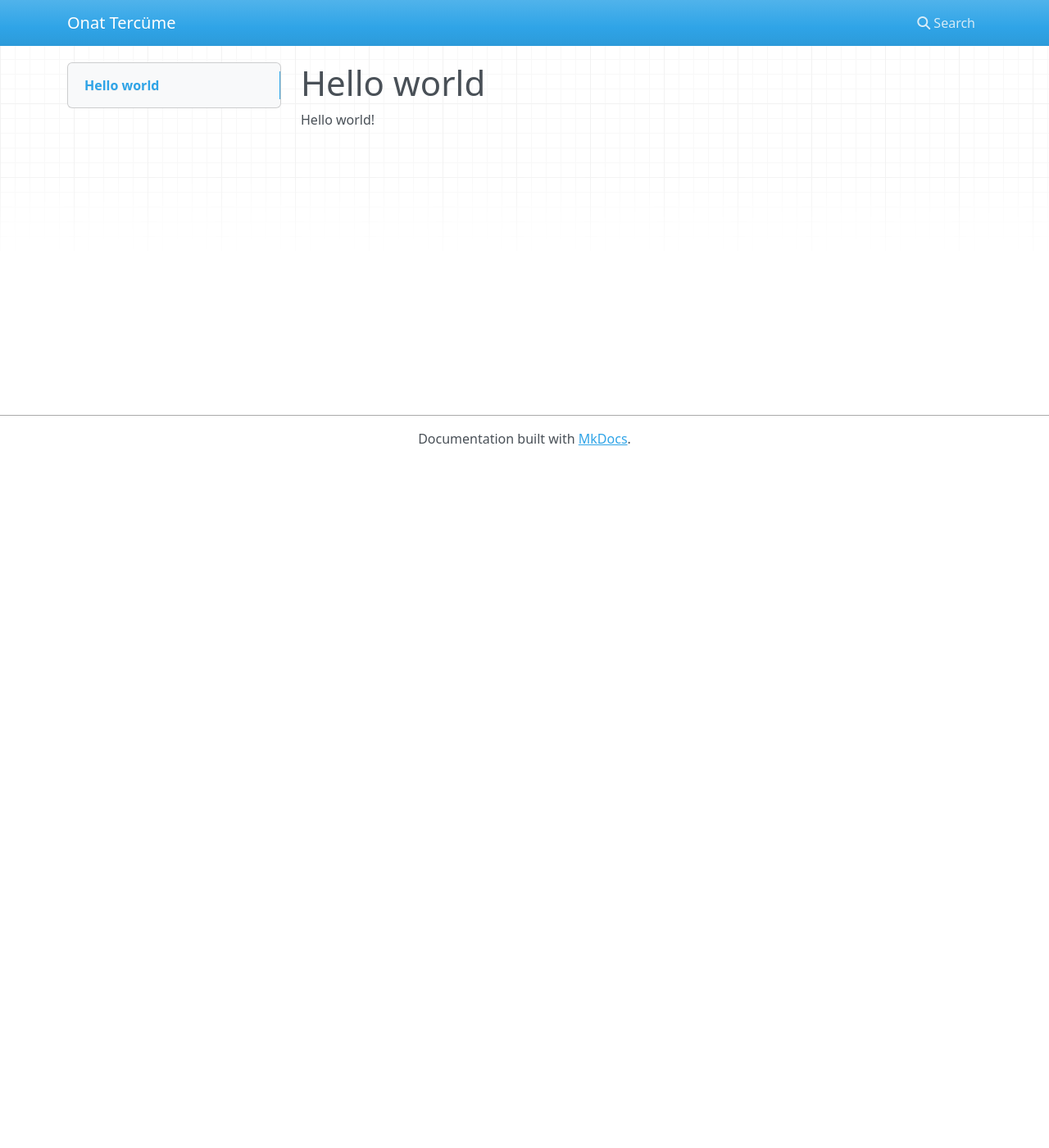
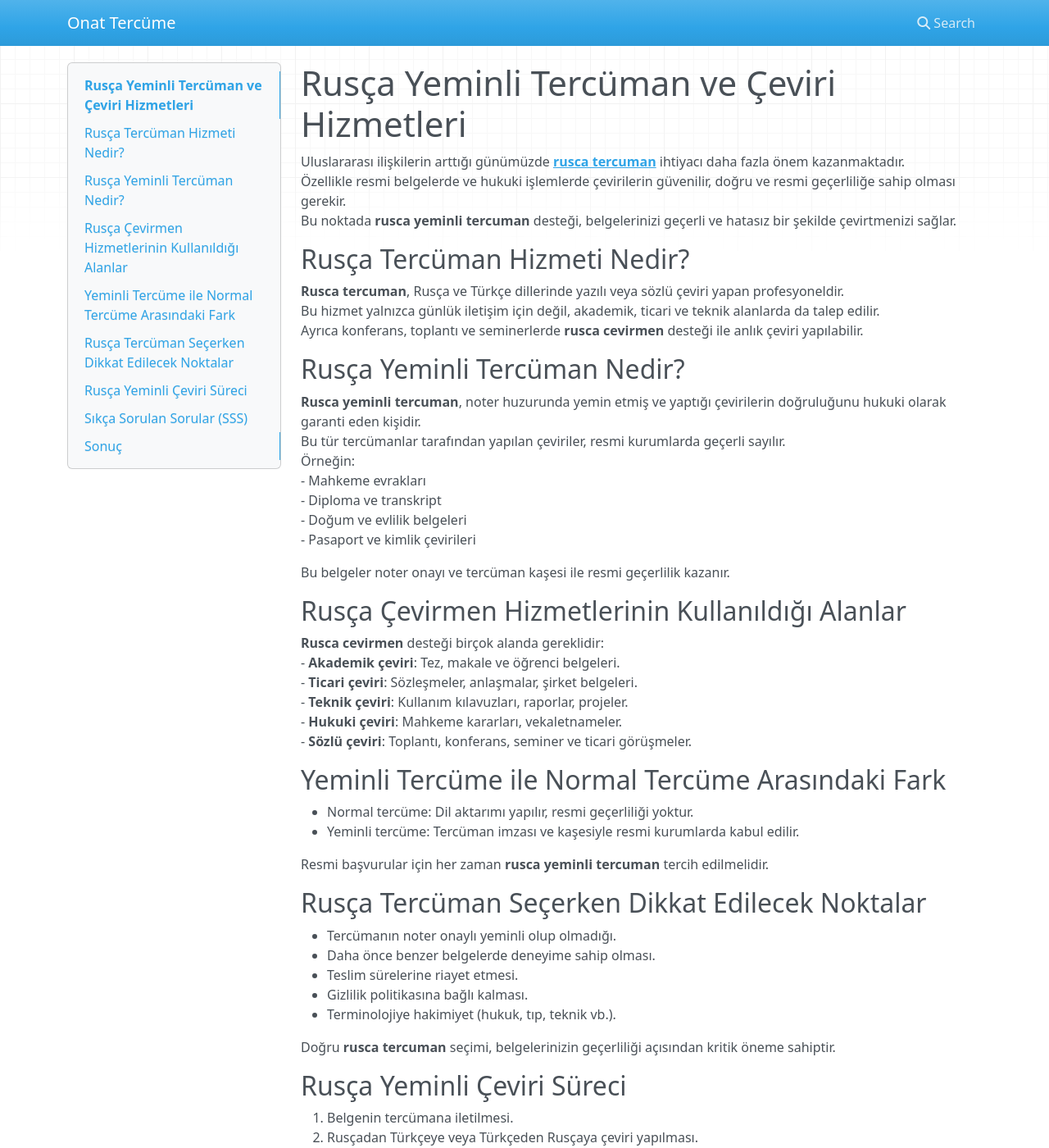
Before and after one commit to onatter000/onat-tercume, an MkDocs documentation site: the page built from docs/index.md, in a window 1280 px wide and 1400 px high. Shown: the whole window at 82% size. Built offline with MkDocs 1.6.1, drawn with Linux system fonts in a browser that asks for light colours; nearby versions of some CDN libraries; some of the changed text lies outside the part shown.

Commit message:
Update index.md

````diff
--- a/docs/index.md
+++ b/docs/index.md
@@ -1,2 +1,81 @@
-# Hello world
-Hello world!
+# Rusça Yeminli Tercüman ve Çeviri Hizmetleri
+
+Uluslararası ilişkilerin arttığı günümüzde [**rusca tercuman**](https://www.onattercume.com/rusca-tercuman/) ihtiyacı daha fazla önem kazanmaktadır.
+Özellikle resmi belgelerde ve hukuki işlemlerde çevirilerin güvenilir, doğru ve resmi geçerliliğe sahip olması gerekir.
+Bu noktada **rusca yeminli tercuman** desteği, belgelerinizi geçerli ve hatasız bir şekilde çevirtmenizi sağlar.
+
+## Rusça Tercüman Hizmeti Nedir?
+
+**Rusca tercuman**, Rusça ve Türkçe dillerinde yazılı veya sözlü çeviri yapan profesyoneldir.
+Bu hizmet yalnızca günlük iletişim için değil, akademik, ticari ve teknik alanlarda da talep edilir.
+Ayrıca konferans, toplantı ve seminerlerde **rusca cevirmen** desteği ile anlık çeviri yapılabilir.
+
+## Rusça Yeminli Tercüman Nedir?
+
+**Rusca yeminli tercuman**, noter huzurunda yemin etmiş ve yaptığı çevirilerin doğruluğunu hukuki olarak garanti eden kişidir.
+Bu tür tercümanlar tarafından yapılan çeviriler, resmi kurumlarda geçerli sayılır.
+Örneğin:
+- Mahkeme evrakları
+- Diploma ve transkript
+- Doğum ve evlilik belgeleri
+- Pasaport ve kimlik çevirileri
+
+Bu belgeler noter onayı ve tercüman kaşesi ile resmi geçerlilik kazanır.
+
+## Rusça Çevirmen Hizmetlerinin Kullanıldığı Alanlar
+
+**Rusca cevirmen** desteği birçok alanda gereklidir:
+- **Akademik çeviri**: Tez, makale ve öğrenci belgeleri.
+- **Ticari çeviri**: Sözleşmeler, anlaşmalar, şirket belgeleri.
+- **Teknik çeviri**: Kullanım kılavuzları, raporlar, projeler.
+- **Hukuki çeviri**: Mahkeme kararları, vekaletnameler.
+- **Sözlü çeviri**: Toplantı, konferans, seminer ve ticari görüşmeler.
+
+## Yeminli Tercüme ile Normal Tercüme Arasındaki Fark
+
+- Normal tercüme: Dil aktarımı yapılır, resmi geçerliliği yoktur.
+- Yeminli tercüme: Tercüman imzası ve kaşesiyle resmi kurumlarda kabul edilir.
+
+Resmi başvurular için her zaman **rusca yeminli tercuman** tercih edilmelidir.
+
+## Rusça Tercüman Seçerken Dikkat Edilecek Noktalar
+
+- Tercümanın noter onaylı yeminli olup olmadığı.
+- Daha önce benzer belgelerde deneyime sahip olması.
+- Teslim sürelerine riayet etmesi.
+- Gizlilik politikasına bağlı kalması.
+- Terminolojiye hakimiyet (hukuk, tıp, teknik vb.).
+
+Doğru **rusca tercuman** seçimi, belgelerinizin geçerliliği açısından kritik öneme sahiptir.
+
+## Rusça Yeminli Çeviri Süreci
+
+1. Belgenin tercümana iletilmesi.
+2. Rusçadan Türkçeye veya Türkçeden Rusçaya çeviri yapılması.
+3. Kontrol ve redaksiyon süreci.
+4. Yeminli tercümanın imza ve kaşesi.
+5. Noter onayı ve gerektiğinde apostil işlemi.
+
+## Sıkça Sorulan Sorular (SSS)
+
+**1. Rusca yeminli tercuman hangi belgeleri çevirir?**
+Diploma, transkript, evlilik belgesi, nüfus kayıt örneği ve mahkeme kararlarını çevirir.
+
+**2. Rusca cevirmen ile yeminli tercüman arasında fark var mı?**
+Evet. Çevirmen yalnızca dil aktarımı yapar. Yeminli tercüman ise resmi geçerliliğe sahip çeviri sunar.
+
+**3. Rusça tercüme ücretleri neye göre belirlenir?**
+Belgenin türü, uzunluğu, teslim süresi ve noter onayı ücretlendirmeyi etkiler.
+
+**4. Acil tercüme hizmeti alınabilir mi?**
+Evet. Çoğu tercüman ve büro ek ücret karşılığında hızlı teslimat sağlar.
+
+**5. Rusça tercümeler yurtdışı resmi kurumlarda geçerli midir?**
+Yeminli ve apostil onaylı belgeler, birçok ülkede resmi olarak geçerlidir.
+
+## Sonuç
+
+**Rusca tercuman**, günlük ve profesyonel ihtiyaçlarda dil bariyerini aşmak için gereklidir.
+Resmi işlemler için ise **rusca yeminli tercuman** tercih edilmelidir.
+Doğru **rusca cevirmen** desteği, belgelerinizin güvenilir, eksiksiz ve resmi geçerliliğe sahip olmasını sağlar.
+```
````
